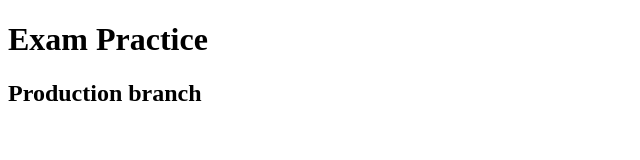
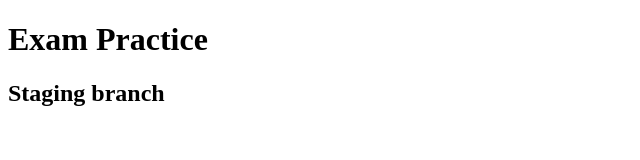
Before and after one commit to VishwaThakkar109/practice, a plain HTML site: page index.htm in a window 1280 px wide. Shown: the whole page, without its empty margins (0-640 px from the left). Drawn offline with Linux system fonts and the light colour scheme.

Commit message:
third commit

```diff
--- a/index.htm
+++ b/index.htm
@@ -7,6 +7,7 @@
 </head>
 <body>
     <h1>Exam Practice</h1>
-    <h2>Production branch</h2>
+    <h2>Staging branch</h2>
+
 </body>
 </html>
```
